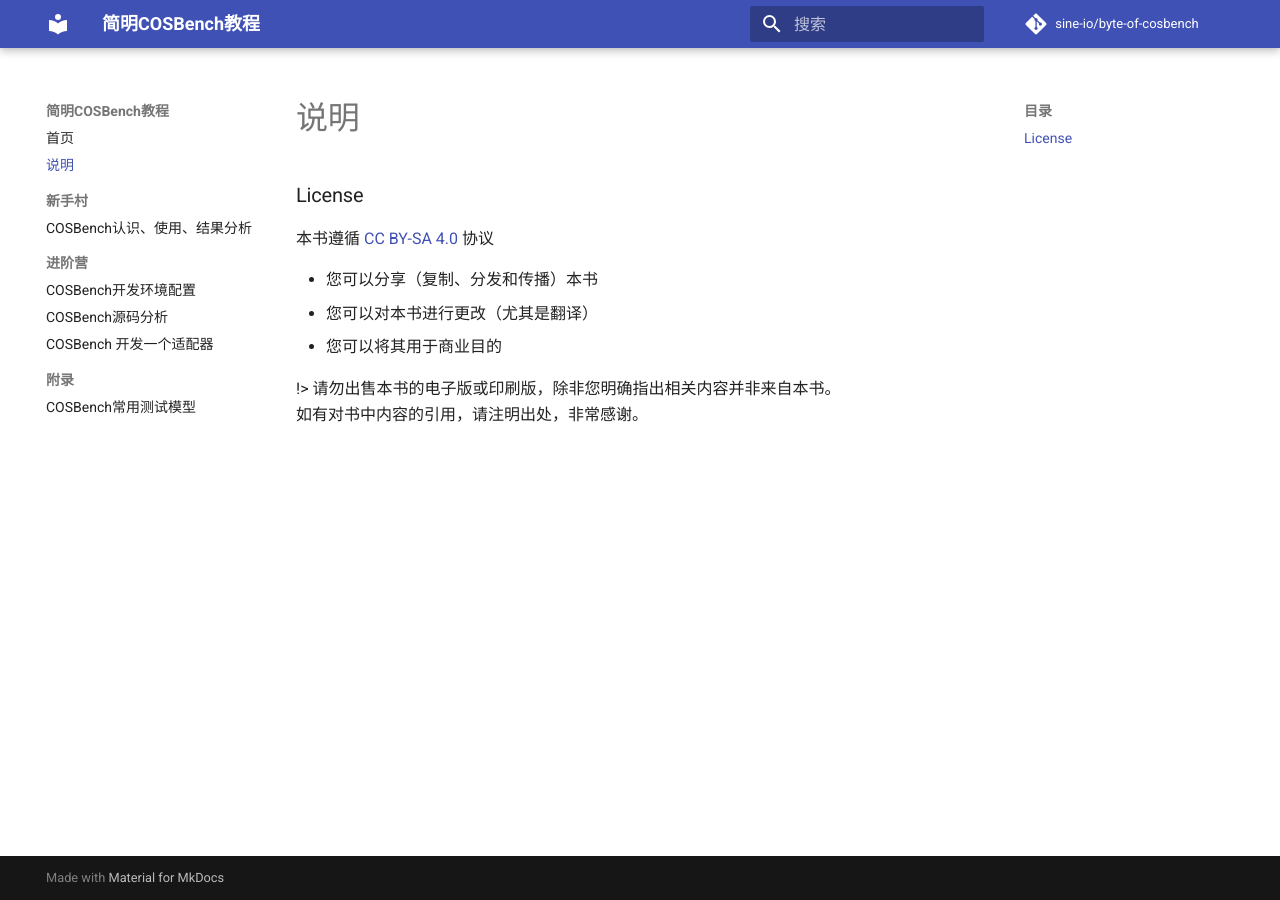
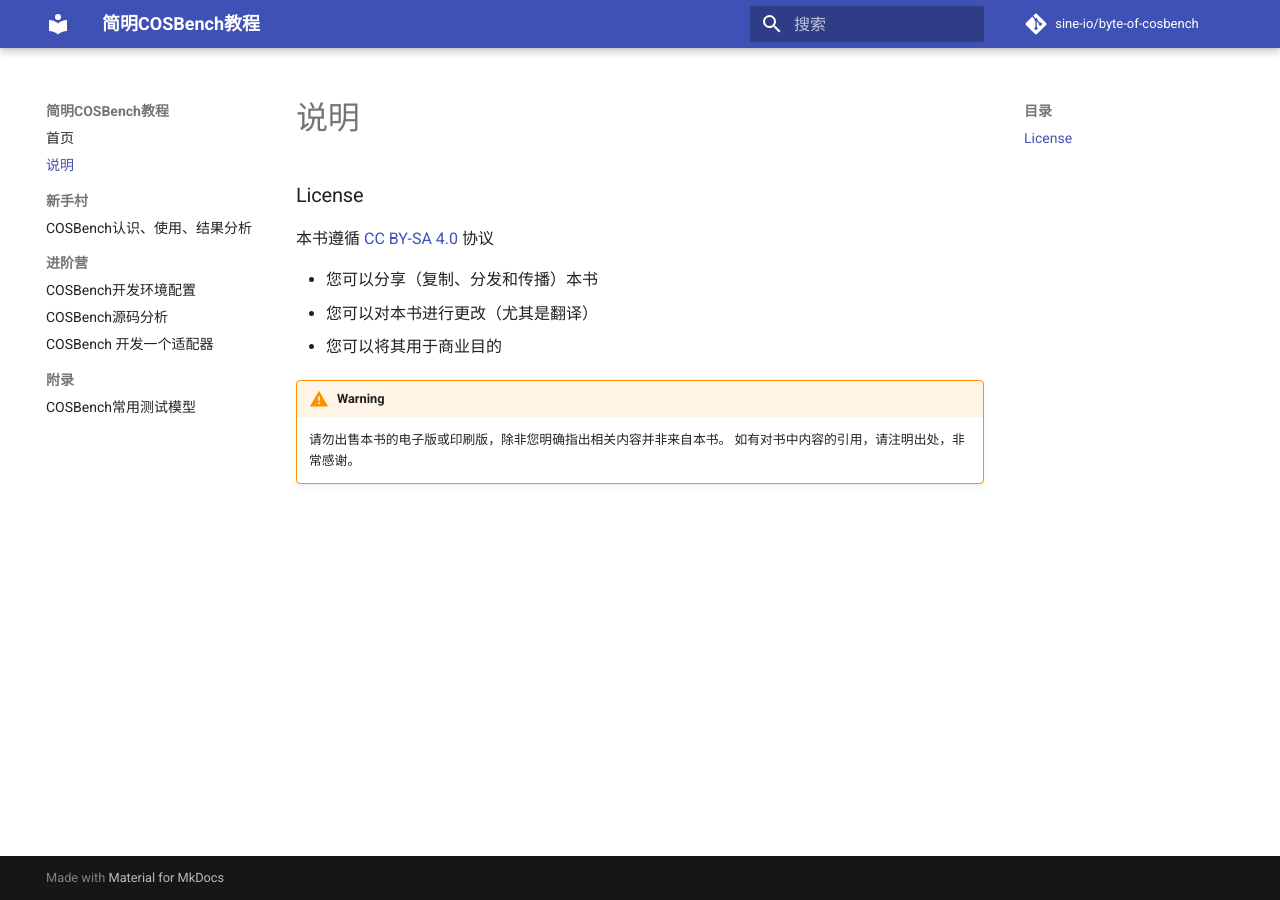
Before and after one commit to sine-io/byte-of-cosbench, an MkDocs documentation site: the page built from docs/zh-cn/README.md, in a window 1280 px wide. Built offline with MkDocs 1.6.1 and Material for MkDocs 9.7.7, drawn with Linux system fonts in a browser that asks for light colours; comment, search, counter and statistics services are not loaded.

```diff
--- a/docs/zh-cn/README.md
+++ b/docs/zh-cn/README.md
@@ -6,4 +6,7 @@
 - 您可以对本书进行更改（尤其是翻译）
 - 您可以将其用于商业目的
 
-!> 请勿出售本书的电子版或印刷版，除非您明确指出相关内容并非来自本书。<br />如有对书中内容的引用，请注明出处，非常感谢。
+!!! warning
+
+    请勿出售本书的电子版或印刷版，除非您明确指出相关内容并非来自本书。
+    如有对书中内容的引用，请注明出处，非常感谢。
```
Also changed, not shown: docs/_sidebar.md (deleted, +0 -16 lines), docs/index.html (deleted, +0 -42 lines).
